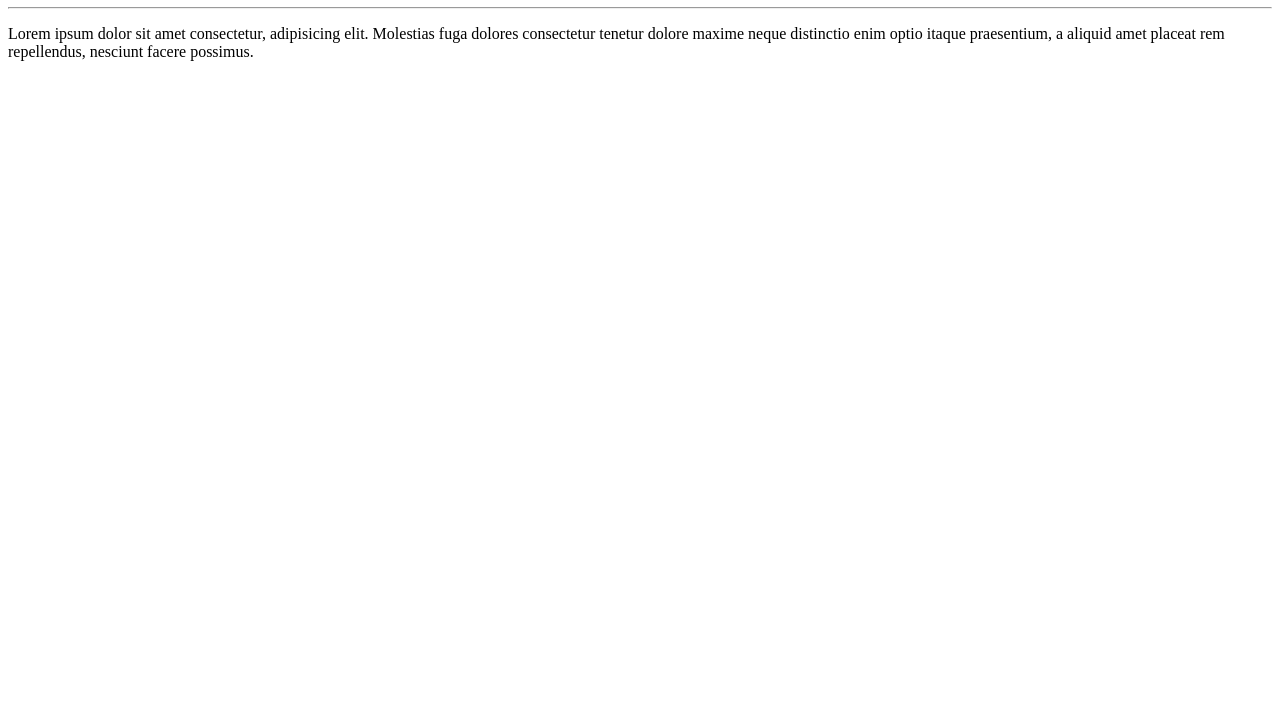
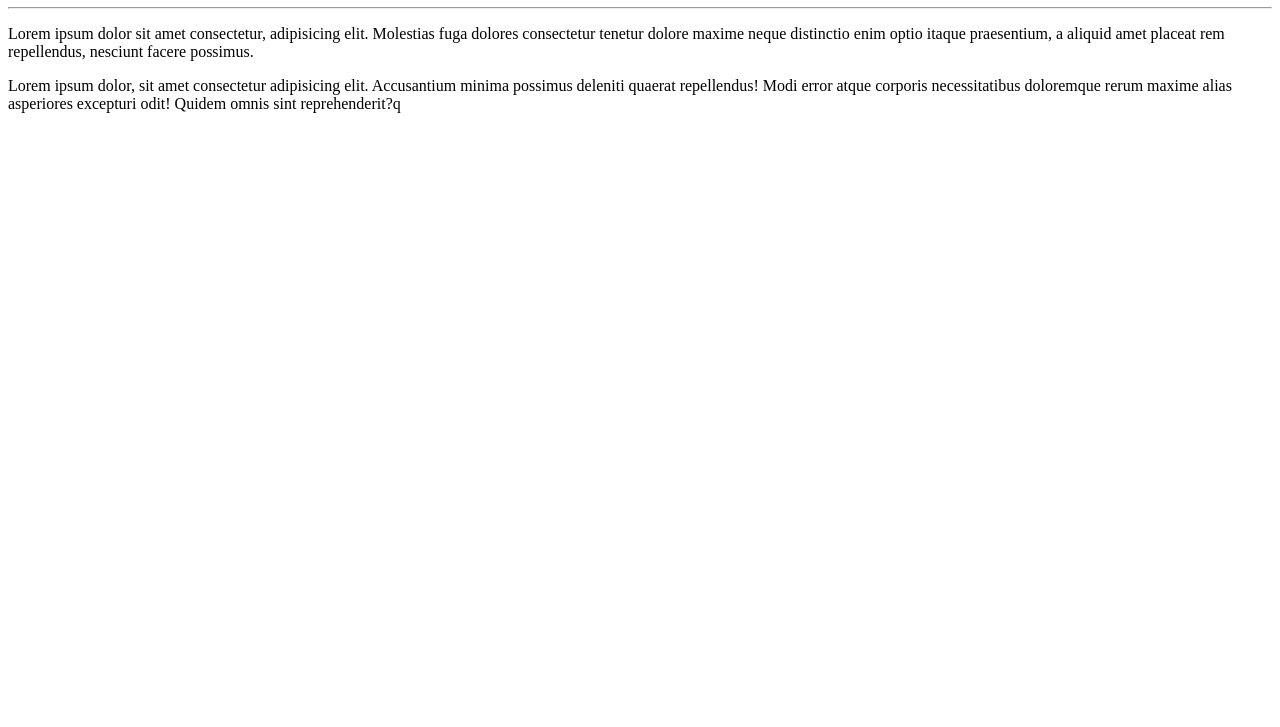
Before and after one commit to CrisHarsche/Ola-mundo, a plain HTML site: page site-exemplo/index.html in a window 1280 px wide. Shown: the part 73-800 px from the top of the page. Drawn offline with Linux system fonts and the light colour scheme.

Commit message:
Adicionei um parágrafo

```diff
--- a/site-exemplo/index.html
+++ b/site-exemplo/index.html
@@ -10,5 +10,6 @@
     <h1>Olá, mundo!</h1>
     <hr>
     <p>Lorem ipsum dolor sit amet consectetur, adipisicing elit. Molestias fuga dolores consectetur tenetur dolore maxime neque distinctio enim optio itaque praesentium, a aliquid amet placeat rem repellendus, nesciunt facere possimus.</p>
+    <p>Lorem ipsum dolor, sit amet consectetur adipisicing elit. Accusantium minima possimus deleniti quaerat repellendus! Modi error atque corporis necessitatibus doloremque rerum maxime alias asperiores excepturi odit! Quidem omnis sint reprehenderit?q</p>
 </body>
 </html>
```
